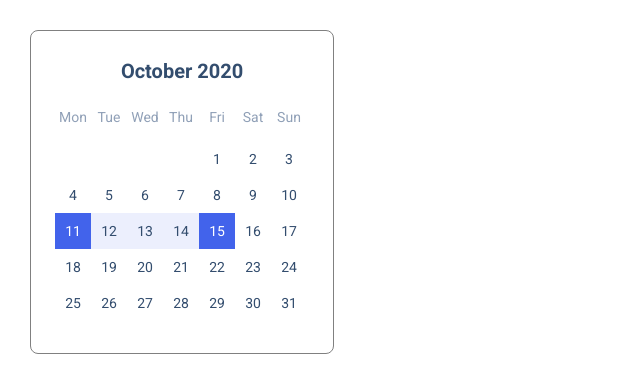
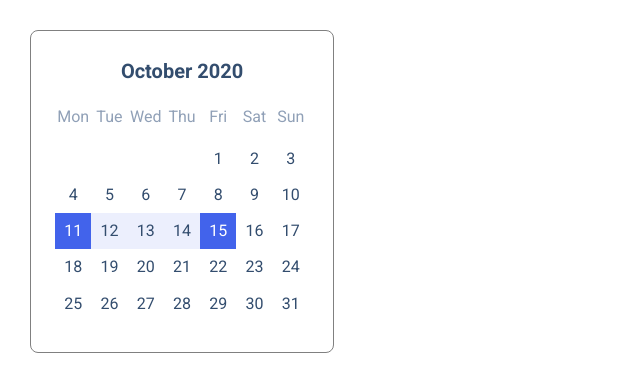
Before and after one commit to js-tasks-ru/htmlcss-20210513_bygermina, a website: page 05-lection3/03-calendar/index.html in a window 1280 px wide. Shown: the full height of the page, 0-640 px from the left. Drawn offline with Linux system fonts and the light colour scheme.

Commit message:
corrected calendar

```diff
--- a/05-lection3/03-calendar/calendar.css
+++ b/05-lection3/03-calendar/calendar.css
@@ -1,12 +1,12 @@
 .calendar__wrapper {
   position: relative;
-  padding-bottom: 100%;
+  padding-bottom: 90%;
 }
 
 .calendar {
   border: 1px solid grey;
   border-radius: 8px;
-  padding: 28px 24px 6px 24px;
+  padding: 28px 24px 30px 24px;
   width: 100%;
   max-width: 254px;
   margin: 30px;
@@ -28,15 +28,15 @@
   bottom: 0;
   right: 0;
   display: grid;
-  grid-template-columns: repeat(7, 36px);
-  grid-template-rows: 48px repeat(5, 36px);
+  grid-template-columns: repeat(7, 1fr);
+  grid-template-rows: 48px repeat(5, 1fr);
 }
 
 .calendar__item {
   display: flex;
   justify-content: center;
   align-items: center;
-  font-size: 14px;
+  font-size: 16px;
   line-height: 20px;
 }
 
```
